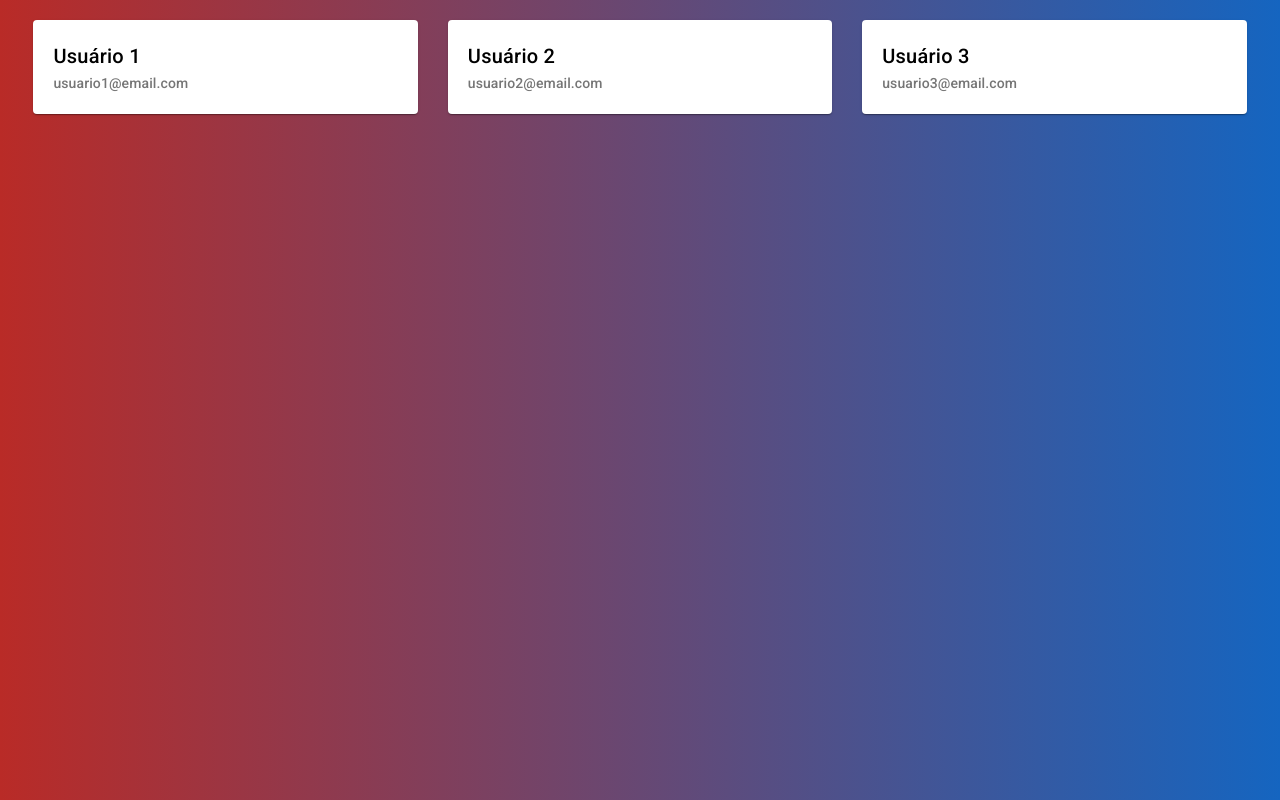
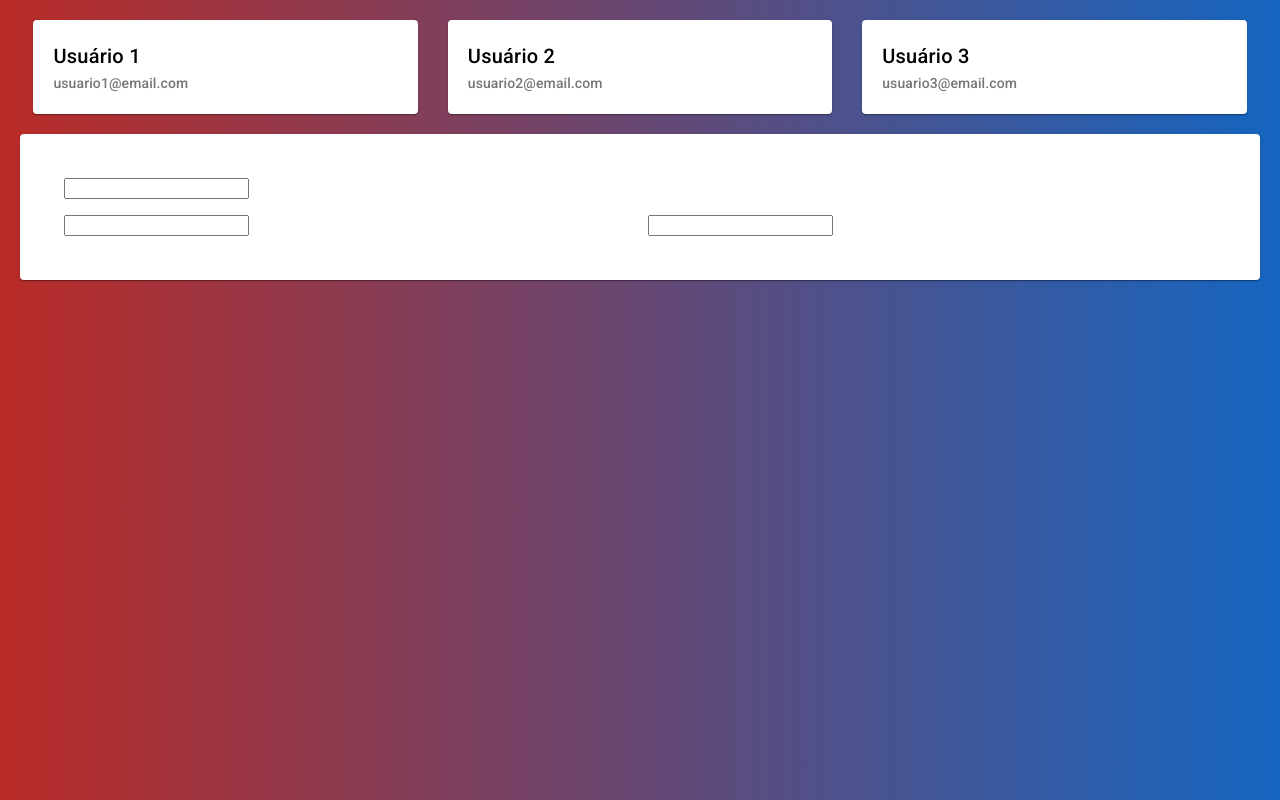
Before and after one commit to felipebiel/angular-template-driven-forms, an Angular app: page / in a window 1280 px wide. Built offline with nearby package versions, Linux system fonts and the light colour scheme.

Commit message:
feat: estrutura base do card do formulário

```diff
--- a/src/app/app.component.html
+++ b/src/app/app.component.html
@@ -1 +1,5 @@
-<app-users-card-list [usersList]="usersList" (userSelected)="userSelected"></app-users-card-list>
+<div class="app">
+    <app-users-card-list [usersList]="usersList" (userSelected)="userSelected"></app-users-card-list>
+
+    <app-user-form></app-user-form>
+</div>
--- a/src/app/app.component.scss
+++ b/src/app/app.component.scss
@@ -0,0 +1,6 @@
+.app {
+    display: flex;
+    flex-direction: column;
+    gap: 20px;
+    padding: 20px;
+}
--- a/src/app/components/components.module.ts
+++ b/src/app/components/components.module.ts
@@ -5,9 +5,10 @@ import { AngularMaterialModule } from '../angular-material.module';
 import { DirectivesModule } from '../directives/directives.module';
 import { PipesModule } from '../pipes/pipes.module';
 import { UsersCardListComponent } from './users-card-list/users-card-list.component';
+import { UserFormComponent } from './user-form/user-form.component';
 
 @NgModule({
-  declarations: [UsersCardListComponent],
+  declarations: [UsersCardListComponent, UserFormComponent],
   imports: [
     FormsModule,
     BrowserModule,
@@ -15,6 +16,6 @@ import { UsersCardListComponent } from './users-card-list/users-card-list.compon
     DirectivesModule,
     PipesModule,
   ],
-  exports: [UsersCardListComponent],
+  exports: [UsersCardListComponent, UserFormComponent],
 })
 export class ComponentsModule {}
--- /dev/null
+++ b/src/app/components/user-form/user-form.component.html
@@ -0,0 +1,19 @@
+<mat-card>
+    <mat-card-content>
+        <form action="" class="user-form">
+            <div class="user-form__row">
+                <div class="user-form__item user-form__item-100">
+                    <input type="text">
+                </div>
+            </div>
+            <div class="user-form__row">
+                <div class="user-form__item user-form__item-50">
+                    <input type="text">
+                </div>
+                <div class="user-form__item user-form__item-50">
+                    <input type="text">
+                </div>
+            </div>
+        </form>
+    </mat-card-content>
+</mat-card>
--- /dev/null
+++ b/src/app/components/user-form/user-form.component.scss
@@ -0,0 +1,21 @@
+.user-form {
+    height: 100%;
+    padding: 20px;
+
+    &__row {
+        width: 100%;
+        display: flex;
+    }
+
+    &__item {
+        padding: 8px;
+    }
+
+    &__item-50 {
+        width: 50%;
+    }
+
+    &__item-100 {
+        width: 100%;
+    }
+}
--- a/src/app/components/users-card-list/users-card-list.component.scss
+++ b/src/app/components/users-card-list/users-card-list.component.scss
@@ -2,7 +2,6 @@
     display: flex;
     width: 100%;
     gap: 30px;
-    padding: 20px;
     flex-wrap: wrap;
     justify-items: center;
     justify-content: center;
```
Also changed, not shown: src/app/components/user-form/user-form.component.ts (added, +10 -0 lines).
